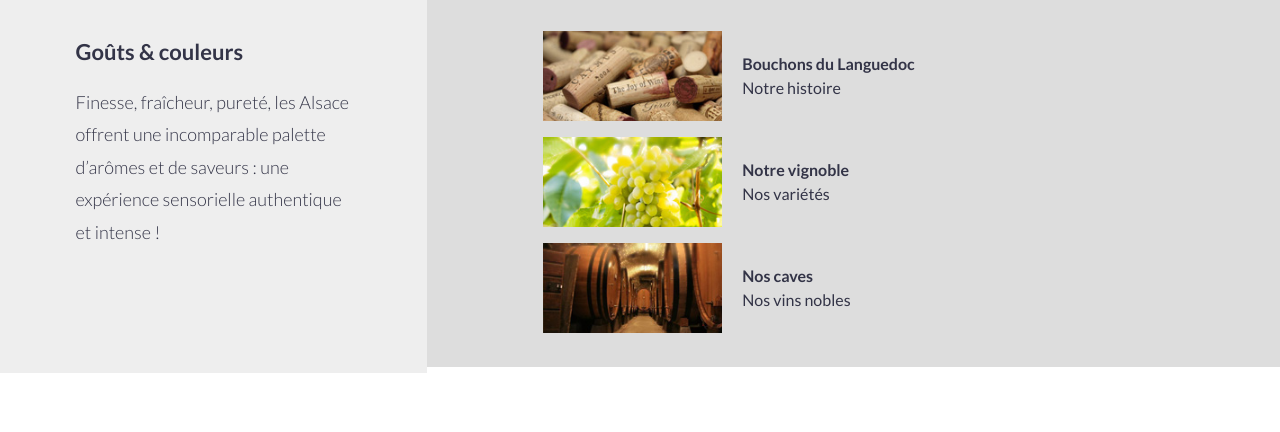
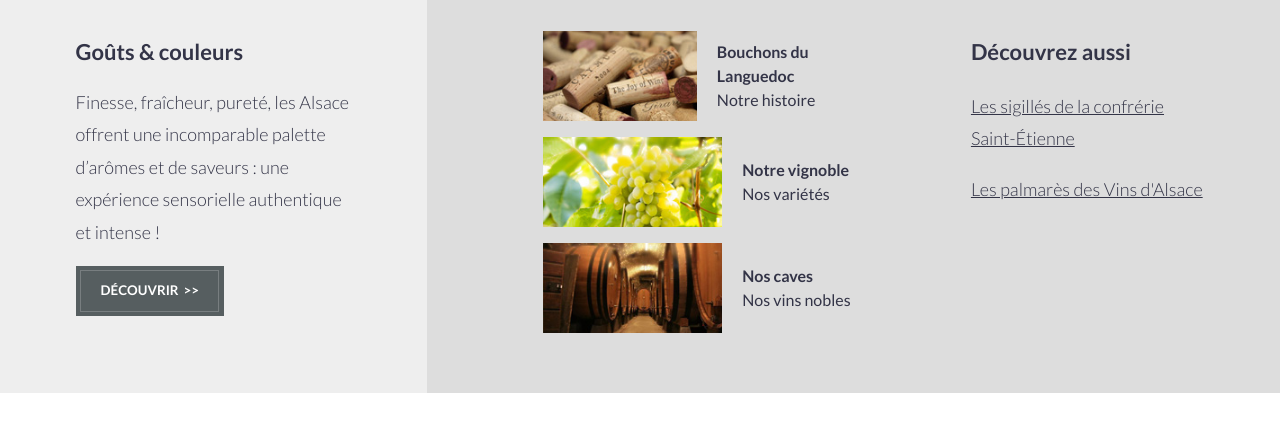
Before and after one commit to loicbrigardis/vins-gourmets, a website built with Parcel: page index.html in a window 1280 px wide. Shown: the part 118-550 px from the top of the page. Built offline with nearby package versions, Linux system fonts and the light colour scheme; a web font is replaced by a local one.

Commit message:
Sub menu left & right

```diff
--- a/assets/scss/_menu.scss
+++ b/assets/scss/_menu.scss
@@ -72,7 +72,45 @@
 
         &__content {
             padding: 30px 50px;
-            min-height: 300px;
+            min-height: 320px;
+        }
+
+        button {
+            background-color: #565e60;
+            padding: 15px 25px;
+            color: $text-1;
+            position: relative;
+            border: 0 solid transparent;
+            cursor: pointer;
+            font-weight: bold;
+        }
+
+        button:hover {
+            background-color: #3b4142;
+            transition: all 200ms;
+        }
+
+        button::before {
+            content: "";
+            border: 1px solid rgba(255, 255, 255, 0.2);
+            position: absolute;
+            height: 80%;
+            width: 92%;
+            top:8%;
+            left:3%;
+        }
+
+        button::after {
+            content: ">>";
+            padding-left: 5px;
+            transition: all 200ms;
+            position: relative;
+            left: 0;
+        }
+
+        button:hover::after{
+            content: ">>";
+            left: 5px;
         }
     }
 
@@ -81,7 +119,8 @@
 
         &__content {
             padding: 10px 50px;
-            min-height: 300px;
+            //Same min-height left side + padding
+            min-height: calc(320px + 40px);
 
             figure {
                 display: flex;
--- a/index.html
+++ b/index.html
@@ -38,9 +38,12 @@
                             et de saveurs : une expérience sensorielle
                             authentique et intense !
                         </p>
+                        <button>DÉCOUVRIR</button>
                     </div>
                 </div>
                 <div class="col-8 menu__sub_right">
+                    <div class="row-p">
+                        <div class="col-8 p-0">
                             <div class="menu__sub_right__content">
                                 <figure>
                                     <div class="img-container">
@@ -71,6 +74,13 @@
                                 </figure>
                             </div>
                         </div>
+                        <div class="col-4">
+                            <h3>Découvrez aussi</h3>
+                            <p><a href="#">Les sigillés de la confrérie Saint-Étienne</a></p>
+                            <p><a href="#">Les palmarès des Vins d'Alsace</a></p>
+                        </div>
+                    </div>
+                </div>
             </div>
         </section>
     </section>
```
Also changed, not shown: dist/index.html, 2 other files. Lines whose indentation alone changed are shown as unchanged.
